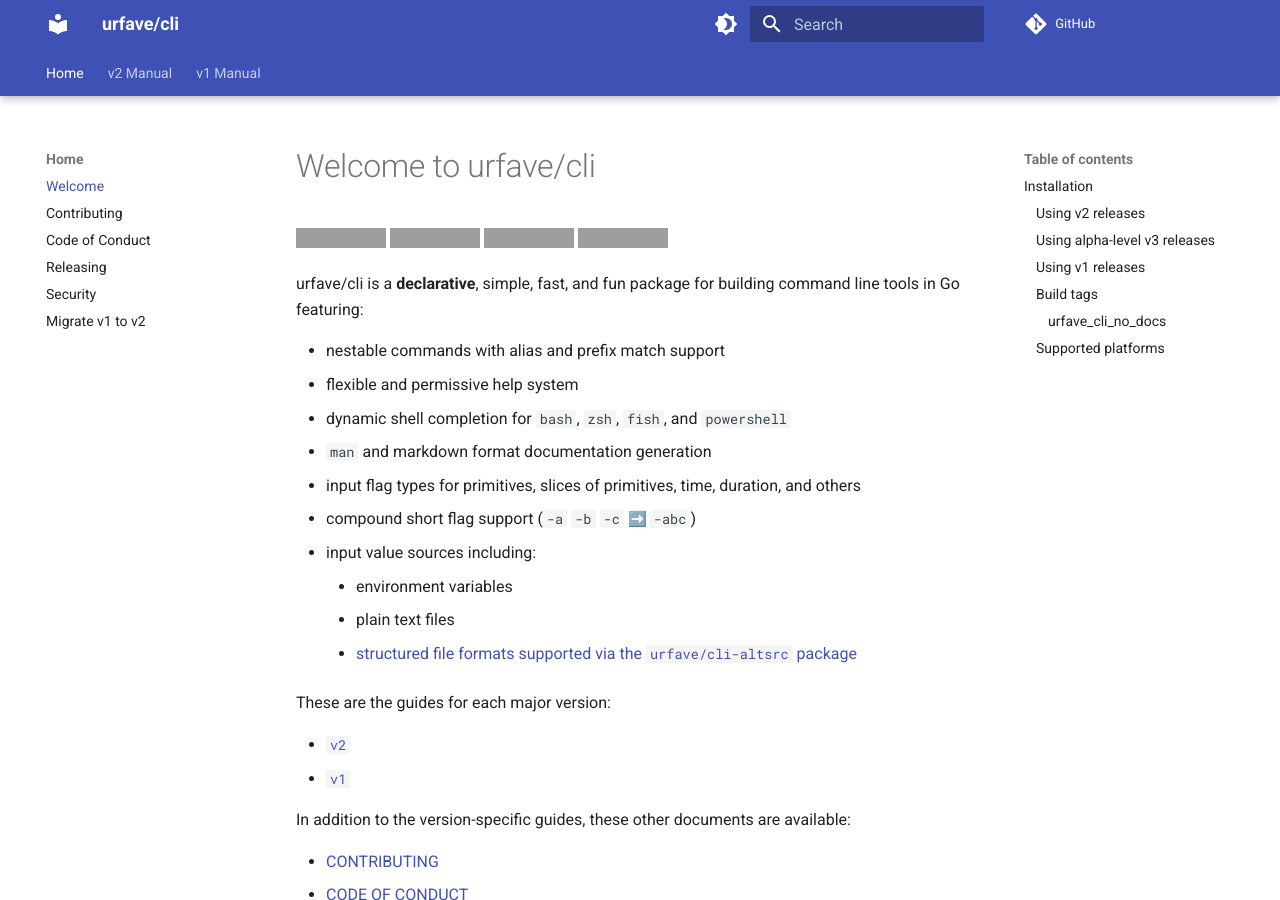
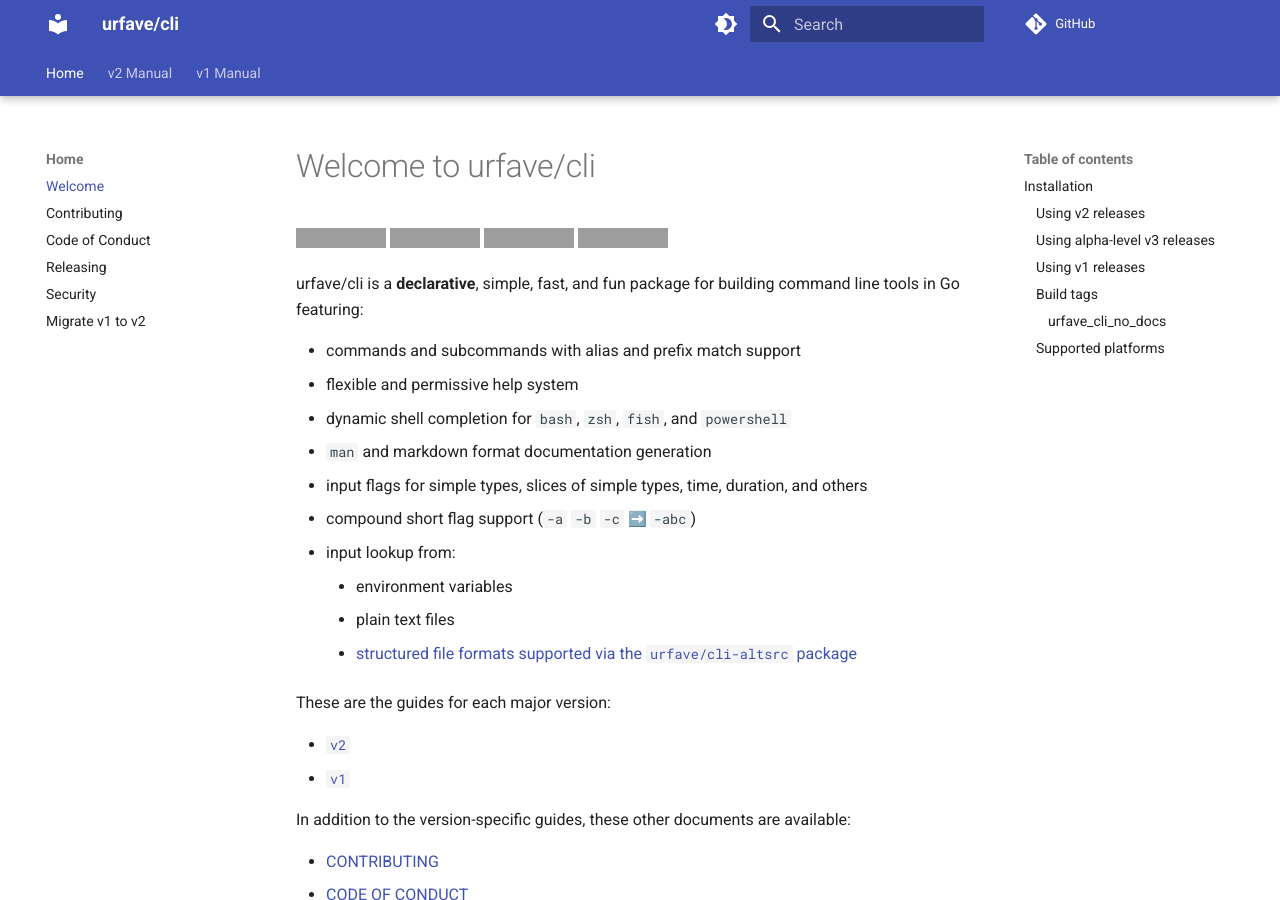
Before and after one commit to urfave/cli, an MkDocs documentation site: the page built from docs/index.md, in a window 1280 px wide and 900 px high. Built offline with MkDocs 1.6.1 and Material for MkDocs 9.7.7, drawn with Linux system fonts in a browser that asks for light colours; emoji names are drawn with the system emoji font; comment, search, counter and statistics services are not loaded; grey boxes are pictures that could not be loaded.

Commit message:
Updates from suggestions (modified) in #1752

```diff
--- a/docs/index.md
+++ b/docs/index.md
@@ -11,13 +11,13 @@ https://github.com/urfave/cli/blob/main/README.md
 
 urfave/cli is a **declarative**, simple, fast, and fun package for building command line tools in Go featuring:
 
-- nestable commands with alias and prefix match support
+- commands and subcommands with alias and prefix match support
 - flexible and permissive help system
 - dynamic shell completion for `bash`, `zsh`, `fish`, and `powershell`
 - `man` and markdown format documentation generation
-- input flag types for primitives, slices of primitives, time, duration, and others
+- input flags for simple types, slices of simple types, time, duration, and others
 - compound short flag support (`-a` `-b` `-c` :arrow_right: `-abc`)
-- input value sources including:
+- input lookup from:
     - environment variables
     - plain text files
     - [structured file formats supported via the `urfave/cli-altsrc` package](https://github.com/urfave/cli-altsrc)
```
Also changed, not shown: README.md (+2 -2 lines).
